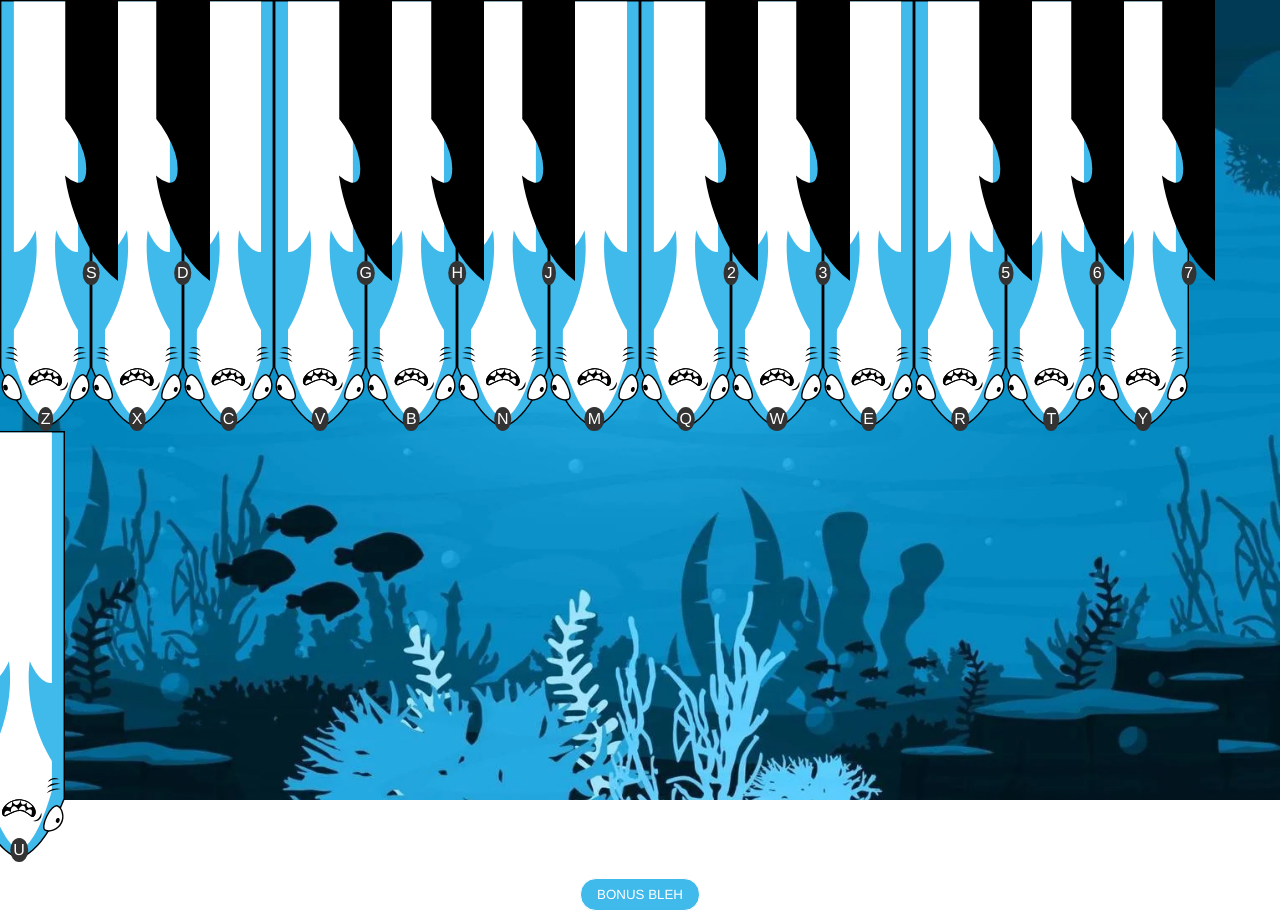
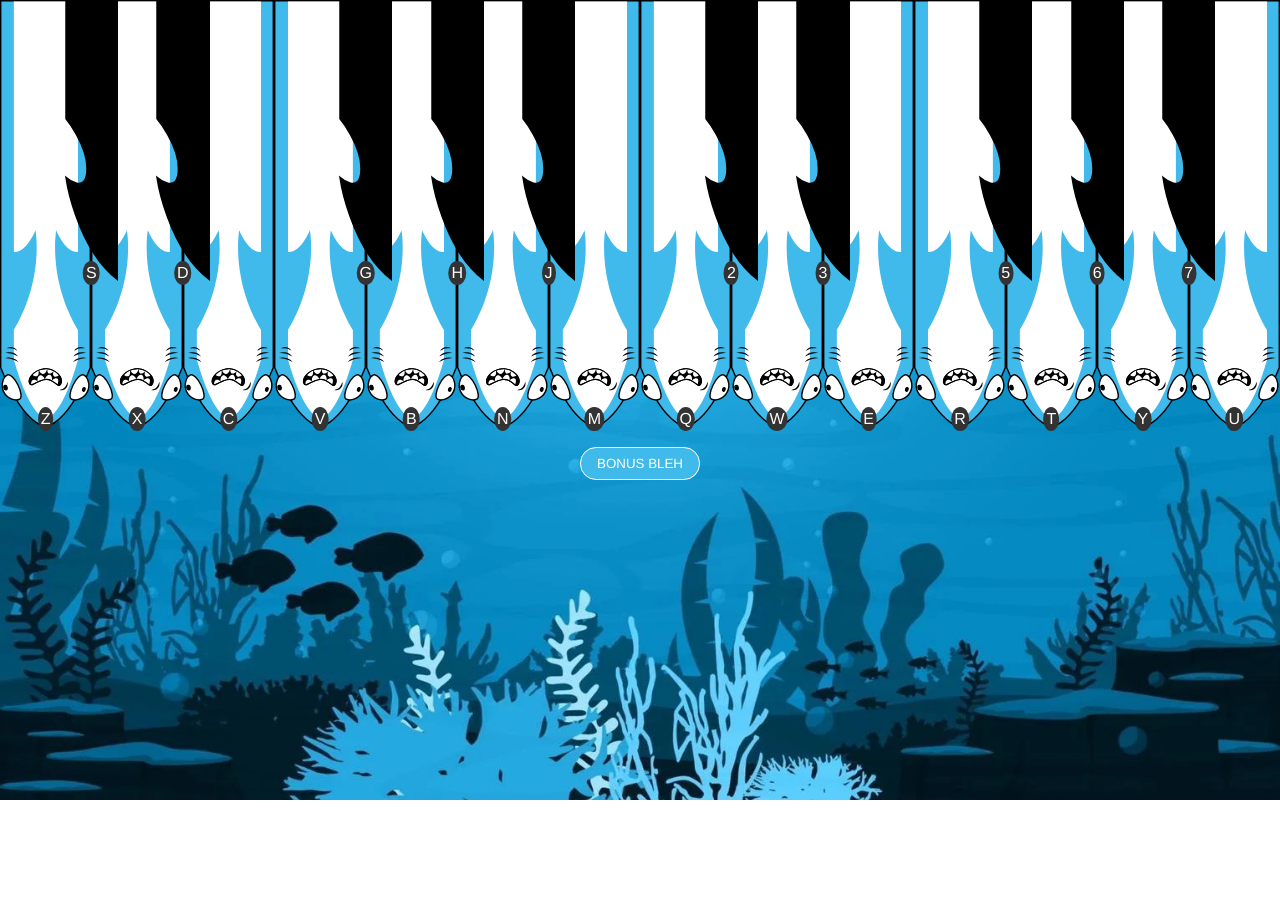
Before and after one commit to Phanabani/poon-piano, a React (Create React App) app: page / in a window 1280 px wide. After the commit the page ends 800 px from the top, so only its background shows below. Built offline with nearby package versions, Linux system fonts and the light colour scheme.

Commit message:
Fix mobile key layout

```diff
--- a/src/components/Piano.tsx
+++ b/src/components/Piano.tsx
@@ -28,9 +28,7 @@ const styles: { [key: string]: CSSProperties } = {
     width: '100%',
     maxWidth: MAX_PIANO_WIDTH,
     display: 'flex',
-    flexDirection: 'row',
     alignItems: 'flex-start',
-    flexWrap: 'wrap',
   },
 };
 
@@ -72,13 +70,13 @@ export const Piano: FC<PianoProps> = ({
   );
 
   // DERIVED VARIABLES
-  const keysToRender =
-    width > height
-      ? keyBindingNotePairs
-      : [
-          ...keyBindingNotePairs.slice(12),
-          ...keyBindingNotePairs.slice(0, 12),
-        ];
+  const deviceInLandscape = width > height;
+  const keysToRender = deviceInLandscape
+    ? keyBindingNotePairs
+    : [
+        ...keyBindingNotePairs.slice(12),
+        ...keyBindingNotePairs.slice(0, 12),
+      ];
 
   // HANDLERS
   const updateSoundIndexAndPlaySound = useCallback(
@@ -132,7 +130,12 @@ export const Piano: FC<PianoProps> = ({
   }, [stopSound, updateSoundIndexAndPlaySound]);
 
   return (
-    <div style={styles.piano}>
+    <div
+      style={{
+        ...styles.piano,
+        flexWrap: deviceInLandscape ? 'nowrap' : 'wrap',
+      }}
+    >
       {keysToRender.map((entry) => {
         const key = entry[0];
         const note = entry[1] as Note;
--- a/src/utils/misc.ts
+++ b/src/utils/misc.ts
@@ -17,9 +17,8 @@ export const getKeyImage = (
   return image || '';
 };
 
-// Using 99.99999 to avoid percentages going over 100
 export const getBaseKeyWidth = (
   deviceInLandscape: boolean,
 ): number => {
-  return deviceInLandscape ? 99.99999 / 24 : 99.99999 / 12;
+  return deviceInLandscape ? 100 / 24 : 100 / 12;
 };
```
